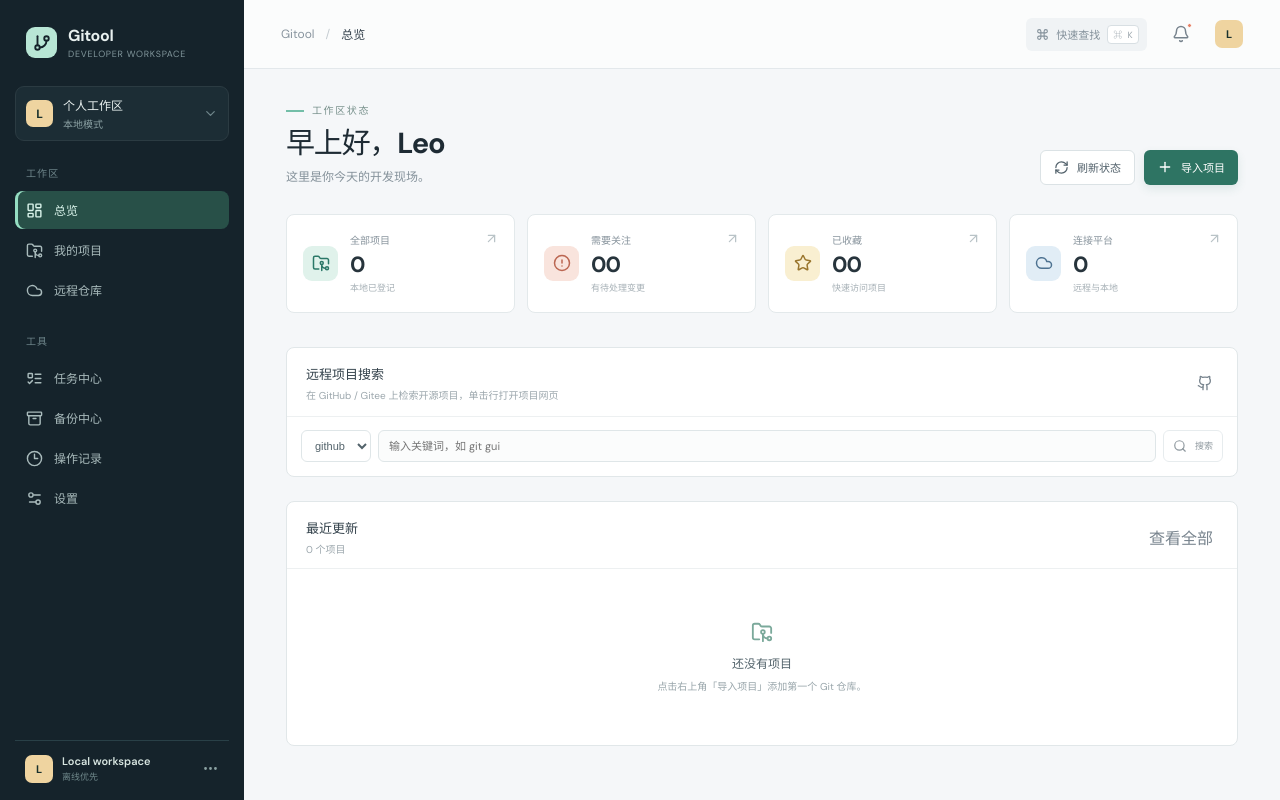
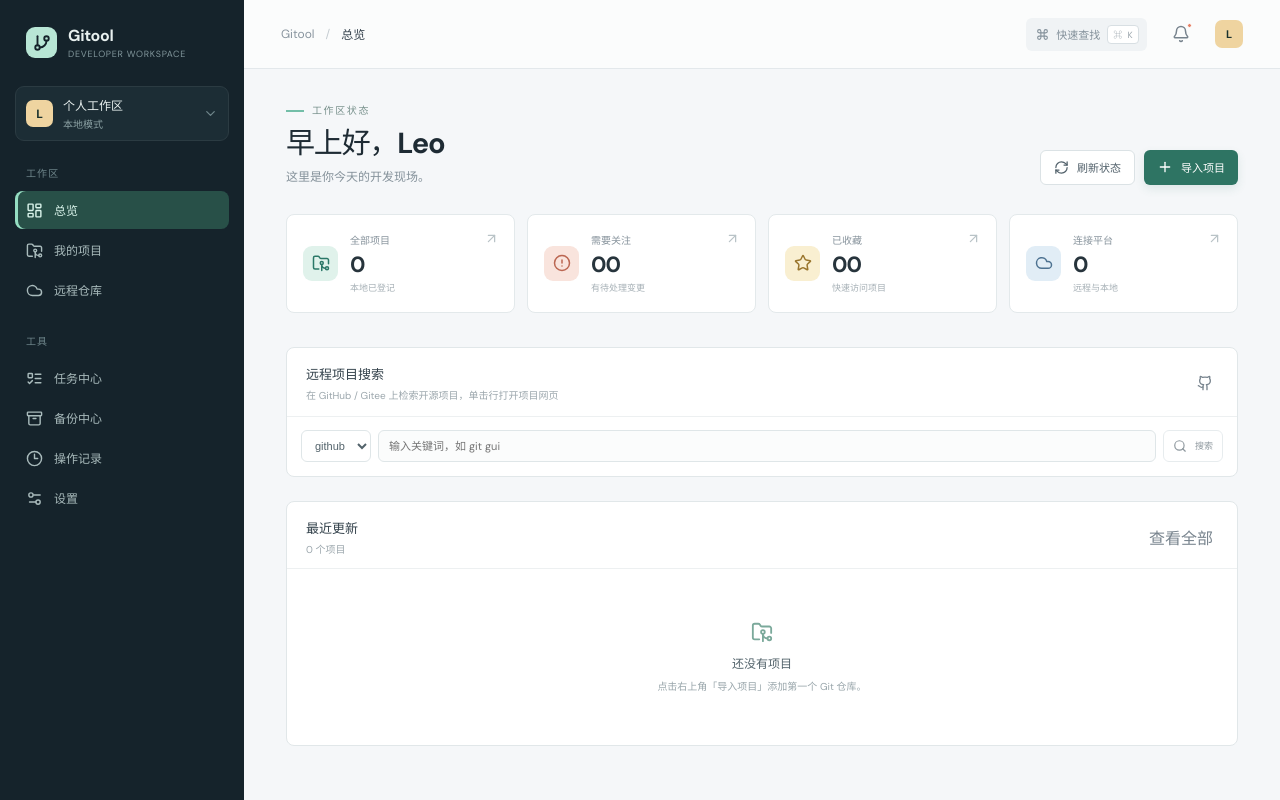
Before and after one commit to sgobiorodolfo170-ai/gitool, a React (Vite) app: page / in a window 1280 px wide. Built offline with nearby package versions, Linux system fonts and the light colour scheme.

Commit message:
chore: 删除左下角 Local workspace 占位栏

```diff
--- a/src/App.tsx
+++ b/src/App.tsx
@@ -1024,14 +1024,6 @@ function App() {
             </div>
           ))}
         </nav>
-
-        <div className="sidebar-bottom">
-          <div className="profile-row">
-            <div className="profile-avatar">L</div>
-            <div className="profile-copy"><strong>Local workspace</strong><span>离线优先</span></div>
-            <MoreHorizontal size={17} />
-          </div>
-        </div>
       </aside>
 
       <main className="main-area">
```
